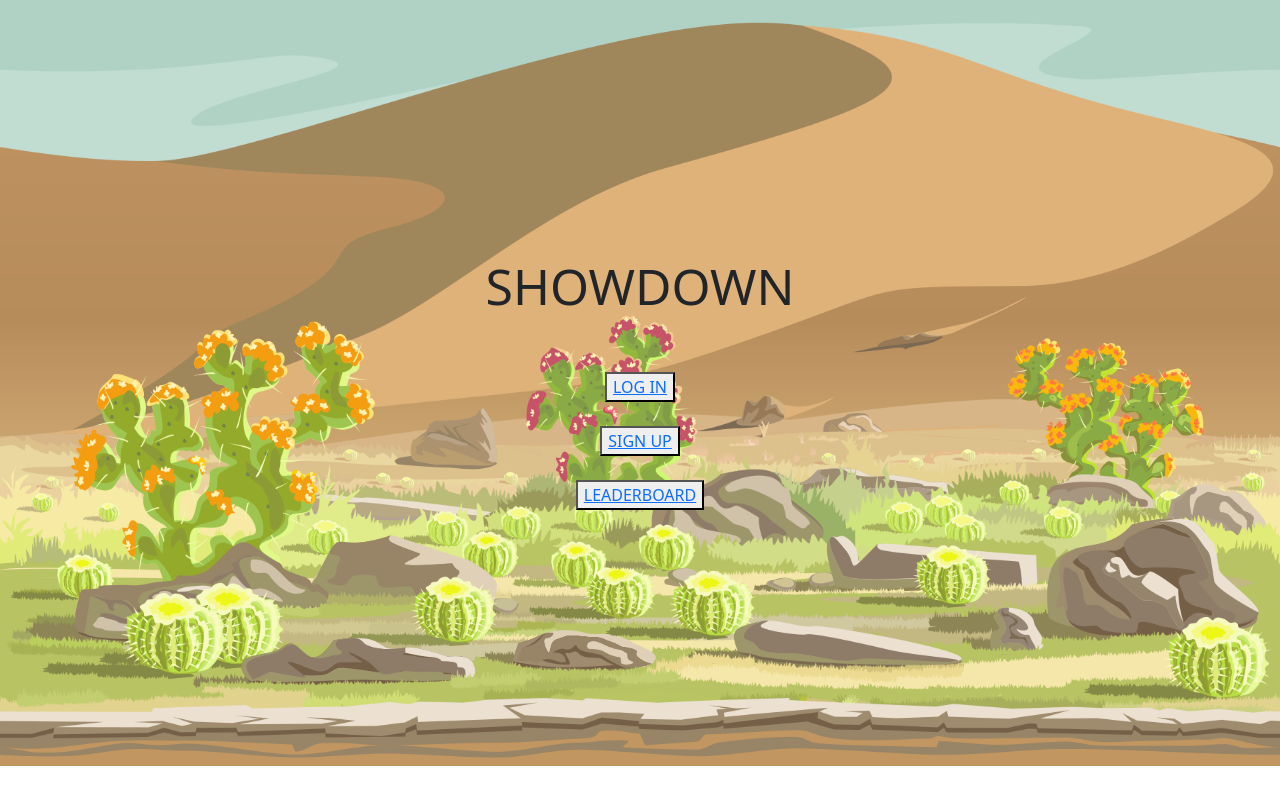
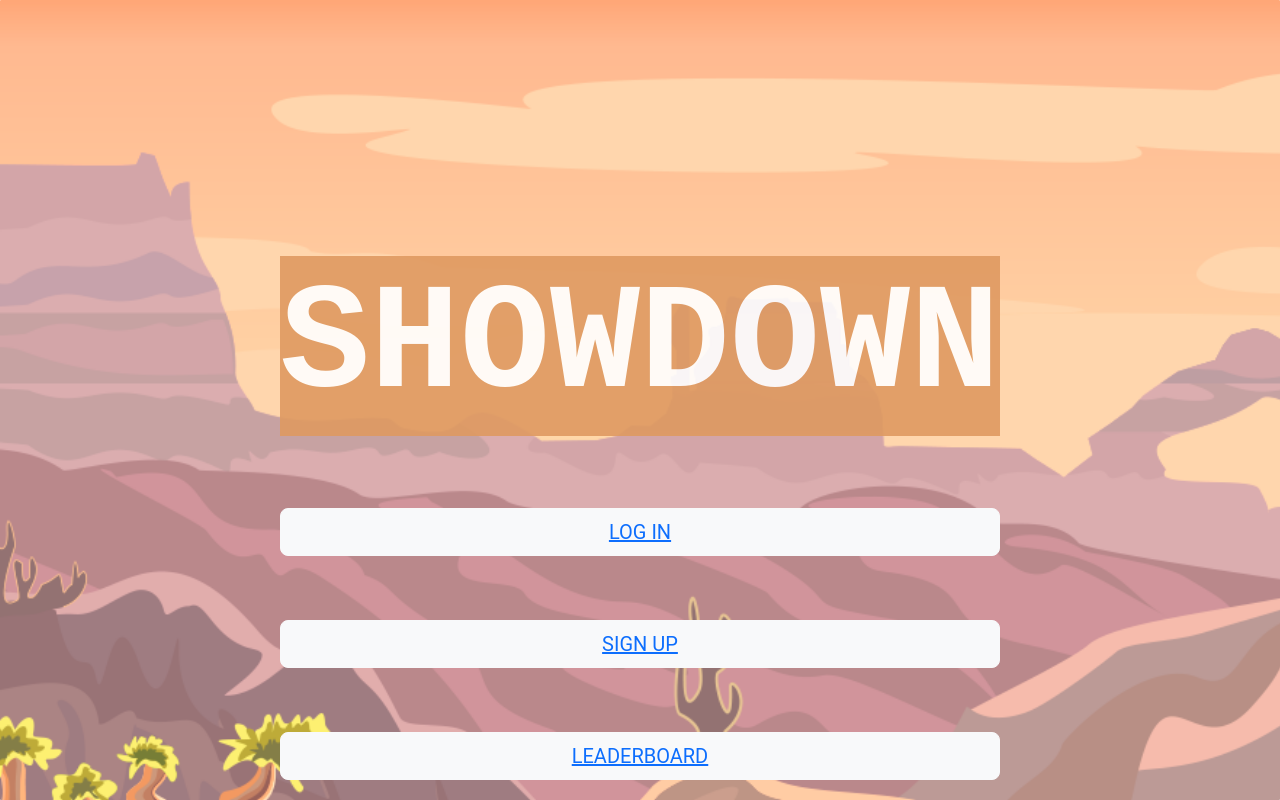
Before and after one commit to DrProfDavis/shootem-up-showdown, a React (Create React App) app in the folder client/: page /home in a window 1280 px wide. Built offline with nearby package versions, Linux system fonts and the light colour scheme.

Commit message:
added background images and styling + connected to react via classNames

```diff
--- a/client/src/App.css
+++ b/client/src/App.css
@@ -23,3 +23,128 @@
   transform: translate(-50%,0%);
   /* background-color: #f0f0f0; Background color for visibility */
 }
+Home.css
+
+.main-container {
+    position: relative;
+  }
+
+  .background-image {
+    position: absolute;
+    top: 0;
+    left: 0;
+    width: 100%;
+    height: 100%;
+    z-index: -1; /* Place the background image behind the content */
+    opacity: 1; /* Adjust the opacity of the background image as needed */
+
+}
+
+.content {
+    position: relative;
+    height: 100vh;
+    /* transform: translate(-10%, -0%); */
+    z-index: 1; /* Place the content above the background image */
+    padding: 20%;
+    text-align: center; /* Center-align the content */
+    /* background-color: rgba(255, 255, 255, 0.8); */
+}
+
+/* body  {
+    background-image: url('./images/background2.png');
+    background-size:cover;
+    -webkit-animation: slidein 10s;
+    animation: slidein 10s;
+
+    -webkit-animation-fill-mode: forwards;
+    animation-fill-mode: forwards;
+
+    -webkit-animation-iteration-count: infinite;
+    animation-iteration-count: infinite;
+
+    -webkit-animation-direction: alternate;
+    animation-direction: alternate;
+} */
+@import url('https://fonts.googleapis.com/css?family=Source+Code+Pro:200');
+
+.leaderboard  {
+    background-image: url('./images/background4.png');
+  background-size:cover;
+        -webkit-animation: slidein 8s;
+        animation: slidein 8s;
+
+        -webkit-animation-fill-mode: forwards;
+        animation-fill-mode: forwards;
+
+        -webkit-animation-iteration-count: infinite;
+        animation-iteration-count: infinite;
+
+        -webkit-animation-direction: alternate;
+        animation-direction: alternate;
+}
+
+.home {
+    background-image: url('./images/background2.png');
+  background-size:cover;
+        -webkit-animation: slidein 10s;
+        animation: slidein 10s;
+
+        -webkit-animation-fill-mode: forwards;
+        animation-fill-mode: forwards;
+
+        -webkit-animation-iteration-count: infinite;
+        animation-iteration-count: infinite;
+
+        -webkit-animation-direction: alternate;
+        animation-direction: alternate;
+}
+
+.login, .signup {
+    background-image: url('./images/background3.png');
+  background-size:cover;
+        -webkit-animation: slidein 10s;
+        animation: slidein 10s;
+
+        -webkit-animation-fill-mode: forwards;
+        animation-fill-mode: forwards;
+
+        -webkit-animation-iteration-count: infinite;
+        animation-iteration-count: infinite;
+
+        -webkit-animation-direction: alternate;
+        animation-direction: alternate;
+}
+
+@-webkit-keyframes slidein {
+from {background-position: top; background-size:3000px; }
+to {background-position: -100px 0px;background-size:2750px;}
+}
+
+@keyframes slidein {
+from {background-position: top;background-size:3000px; }
+to {background-position: -100px 0px;background-size:2750px;}
+}
+
+.center
+{
+  display: flex;
+  align-items: center;
+  justify-content: center;
+  position: absolute;
+  margin: auto;
+  top: 0;
+  right: 0;
+  bottom: 0;
+  left: 0;
+  border-radius: 1px;
+}
+.center h1{
+  text-align:center;
+  font-weight: bold;
+  font-size: 150px;
+  color:white;
+  font-family: 'Source Code Pro', monospace;
+  background-color: rgb(223, 154, 97);
+  opacity: 90%;
+  text-transform:uppercase;
+}
--- a/client/src/index.css
+++ b/client/src/index.css
@@ -1,5 +1,5 @@
-
-body {
+body, html, #root {
+    height: 100%;
     margin: 0;
     background: cream;
     font-family: roboto;
@@ -26,8 +26,6 @@ code {
     border-radius: 50px;
     background: grey;
 }
-
-
 
 .gameboard {
     width: 1280px;
@@ -126,33 +124,3 @@ svg path {
 .menu-item:hover {
     background-color: #525357;
 }
-
-/* Home.css */
-
-.main-container {
-    position: relative;
-  }
-
-  .background-image {
-    position: absolute;
-    top: 0;
-    left: 0;
-    width: 100%;
-    height: 100%;
-    z-index: -1; /* Place the background image behind the content */
-    opacity: 1; /* Adjust the opacity of the background image as needed */
-
-}
-
-.content {
-    position: relative;
-    /* transform: translate(-10%, -0%); */
-    z-index: 1; /* Place the content above the background image */
-    padding: 20%;
-    text-align: center; /* Center-align the content */
-    /* background-color: rgba(255, 255, 255, 0.8); */
-}
-
-/* h1 {
-    font-size: 50px;
-} */
--- a/client/src/pages/Home.js
+++ b/client/src/pages/Home.js
@@ -1,38 +1,32 @@
 import React from 'react';
 import { Link } from 'react-router-dom';
 
-import backgroundImage from '../images/background1.png';
 import '../App.css';
 import 'bootstrap/dist/css/bootstrap.min.css'
 import { Button, Container, Row, Col } from 'react-bootstrap';
 
+
 const Home = () => {
 
-  const h1Style = {
-    fontSize: '50px', // Adjust the font size as needed
-  };
+  return (
+    <div className="home main-container center">
 
-  return (
-    <div className="main-container">
-      <img src={backgroundImage} alt="Description of the image" className="background-image" />
-
-      {/* Content */}
-      <div className="content">
-        <h1 style={h1Style}>SHOWDOWN</h1>
+      <div className="content d-grid gap-2">
+        <h1>SHOWDOWN</h1>
         <br></br>
         <br></br>
 
-        <button><Link to="/login">LOG IN</Link></button>
+        <Button variant="light" size="lg"><Link to="/login">LOG IN</Link></Button>
 
         <br></br>
         <br></br>
 
-        <button><Link to="/signup">SIGN UP</Link></button>
+        <Button variant="light" size="lg"><Link to="/signup">SIGN UP</Link></Button>
 
         <br></br>
         <br></br>
 
-        <button><Link to="/leaderboard">LEADERBOARD</Link></button>
+        <Button variant="light" size="lg"><Link to="/leaderboard">LEADERBOARD</Link></Button>
       </div>
     </div>
   );
--- a/client/src/pages/Leaderboard.js
+++ b/client/src/pages/Leaderboard.js
@@ -4,7 +4,9 @@ import { Link } from 'react-router-dom';
 
 import { QUERY_LEADERBOARDS } from '../utils/queries';
 
-import backgroundImage from '../images/background1.png';
+import '../App.css';
+import 'bootstrap/dist/css/bootstrap.min.css'
+import { Button, Container, Row, Col } from 'react-bootstrap';
 
 const Home = () => {
 
@@ -17,17 +19,11 @@ const Home = () => {
     ? [...data.leaderboards].sort((a, b) => b.score - a.score)
     : [];
 
-  const h1Style = {
-    fontSize: '50px', // Adjust the font size as needed
-  };
+  return (
+     <div className="leaderboard main-container center">
 
-  return (
-    <div className="main-container">
-      <img src={backgroundImage} alt="Description of the image" className="background-image" />
-
-    {/* Content */}
       <div className="content">
-        <h1 style={h1Style}>LEADERBOARD</h1>
+        <h1>LEADERBOARD</h1>
         <ul>
           {sortedLeaderboards?.map((user) => (
             <li key={user._id}>
--- a/client/src/pages/Login.js
+++ b/client/src/pages/Login.js
@@ -3,39 +3,15 @@ import { useMutation } from '@apollo/client';
 import { Link } from 'react-router-dom';
 import { LOGIN } from '../utils/mutations';
 import Auth from '../utils/auth';
+
 import '../App.css';
 import 'bootstrap/dist/css/bootstrap.min.css'
 import { Button, Container, Row, Col } from 'react-bootstrap';
 
 
-// function Login(props) {
-//   const [formState, setFormState] = useState({ username: '', password: '' });
-//   const [login, { error }] = useMutation(LOGIN);
-
-//   const handleFormSubmit = async (event) => {
-//     event.preventDefault();
-//     try {
-//       const mutationResponse = await login({
-//         variables: { username: formState.username, password: formState.password },
-//       });
-//       const token = mutationResponse.data.login.token;
-//       Auth.login(token);
-//     } catch (e) {
-//       console.log(e);
-//     }
-//   };
-
-//   const handleChange = (event) => {
-//     const { name, value } = event.target;
-//     setFormState({
-//       ...formState,
-//       [name]: value,
-//     });
-//   };
-
 const Login = (props) => {
   // removed email
-  const [formState, setFormState] = useState({username: '', password: '' });
+  const [formState, setFormState] = useState({ username: '', password: '' });
   const [login, { error, data }] = useMutation(LOGIN);
 
   // update state based on form input changes
@@ -71,6 +47,7 @@ const Login = (props) => {
   };
 
   return (
+    <div className="login main-container center">
       <Container className="text-center">
         <div className='positioned-div'>
           <div className="card">
@@ -142,6 +119,7 @@ const Login = (props) => {
           </div>
         </div>
       </Container>
+    </div>
   );
 }
 
--- a/client/src/pages/Signup.js
+++ b/client/src/pages/Signup.js
@@ -3,6 +3,7 @@ import { Link } from 'react-router-dom';
 import { useMutation } from '@apollo/client';
 import Auth from '../utils/auth';
 import { ADD_USER } from '../utils/mutations';
+
 import '../App.css';
 import 'bootstrap/dist/css/bootstrap.min.css'
 import { Button, Container, Row, Col } from 'react-bootstrap';
@@ -34,7 +35,8 @@ function Signup(props) {
   };
 
   return (
-    <Container className="text-center">
+    <div className="signup main-container center">
+      <Container className="text-center signup">
         <div className='positioned-div'>
           <div className="card">
             <h4 className="card-header p-2">Sign Up</h4>
@@ -87,6 +89,7 @@ function Signup(props) {
           </div>
         </div>
       </Container>
+    </div>
   );
 }
 
```
Also changed, not shown: client/src/images/background3.png (added), client/src/images/background4.png (added). Lines whose indentation alone changed are shown as unchanged.
